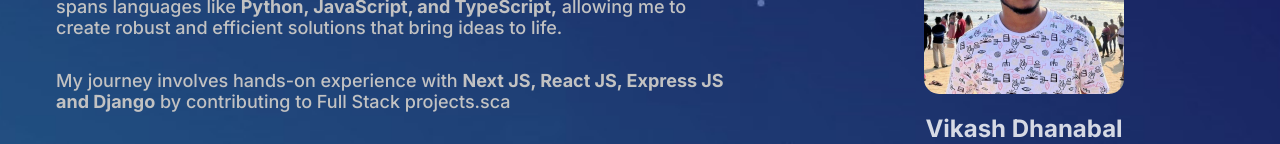
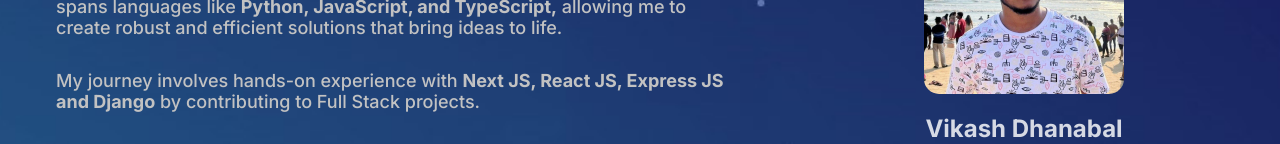
Before and after one commit to vikashd03/Portfolio, a Next.js app: page / in a window 1280 px wide. Shown: the part 234-378 px from the top of the page. Built offline with nearby package versions, Linux system fonts and the light colour scheme.

Commit message:
Update About.tsx for typo

```diff
--- a/src/components/contents/About/About.tsx
+++ b/src/components/contents/About/About.tsx
@@ -17,7 +17,7 @@ const About = () => {
       <p className={styles.about_item}>
         My journey involves hands-on experience with{" "}
         <b>Next JS, React JS, Express JS and Django</b> by contributing to Full
-        Stack projects.sca
+        Stack projects.
       </p>
       <p className={styles.about_item}>
         Beyond the lines of code, I am deeply immersed in exploring the
```
